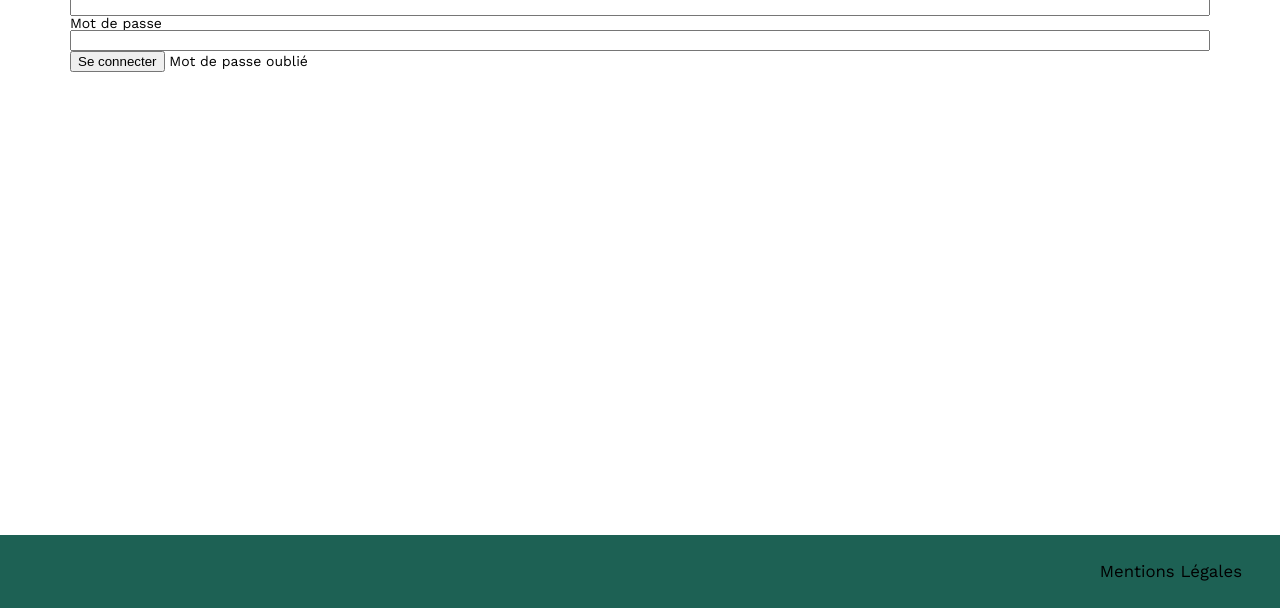
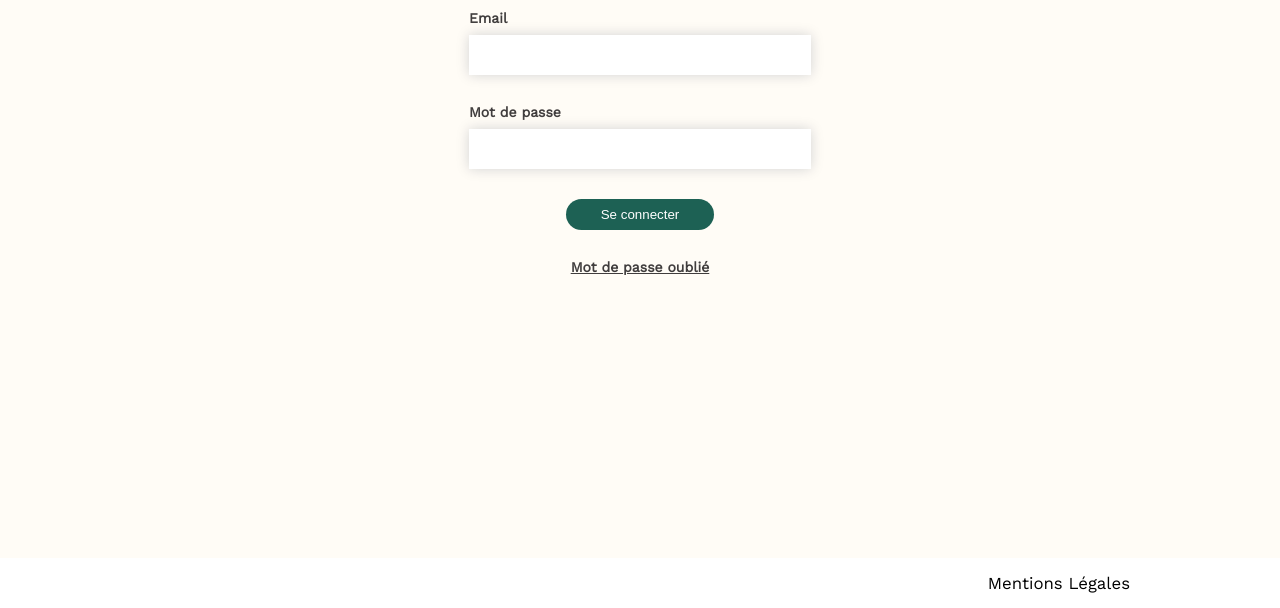
Before and after one commit to Shania-S/Portfolio_Sophie_Bluel, a plain HTML site: page FrontEnd/login.html in a window 1280 px wide. Shown: the part 192-800 px from the top of the page. Drawn offline with nearby package versions, Linux system fonts and the light colour scheme.

Commit message:
Add styles to login page, fixed horizontal scroll

```diff
--- a/FrontEnd/assets/style.css
+++ b/FrontEnd/assets/style.css
@@ -24,6 +24,8 @@ time, mark, audio, video {
 	vertical-align: baseline;
 
 }
+
+
 /* HTML5 display-role reset for older browsers */
 article, aside, details, figcaption, figure,
 footer, header, hgroup, menu, nav, section {
@@ -49,18 +51,24 @@ table {
 }
 /** end reset css**/
 body {
+
+	font-family: 'Work Sans' ;
+	font-size: 14px;
+	background-color: #FFFCF6;
+}
+
+main {
 	max-width: 1140px;
 	margin:auto;
-	font-family: 'Work Sans' ;
-	font-size: 14px;
 }
+
 header {
 	display: flex;
 	justify-content: space-between;
-	margin: 50px 0
+	margin: 50px 100px;
 }
 section {
-	margin: 50px 0
+	margin: 50px 0;
 }
 
 h1{
@@ -86,6 +94,7 @@ h2{
 	font-size: 30px;
 	color: #1D6154
 }
+
 nav ul {
 	display: flex;
 	align-items: center;
@@ -115,8 +124,8 @@ a {
 }
 #introduction img {
 	display: block;
-	margin: auto;
-	width: 80%;
+
+	width: 85%;
 }
 
 #introduction article {
@@ -149,7 +158,12 @@ a {
     display: flex;
 	gap: 10px;
 }
-
+.projectTitle {
+	display: flex;
+    justify-content: center;
+    align-items: baseline;
+    gap: 10px;
+}
 .gallery {
 	width: 100%;
 	display: grid;
@@ -184,13 +198,13 @@ a {
 	color:white;
 }
 
-section.loginSection {
+section#login {
 	width:50%;
 	justify-content: center;
 	margin: auto;
 }
 
-.loginSection form{
+#login form{
 	display: flex;
 	flex-direction: column;
 	justify-content: center;
@@ -201,10 +215,49 @@ section.loginSection {
 .formGroup {
 	display:flex;
 	flex-direction: column;
+	width: 60%;
+    gap: 10px;
+}
+
+.formGroup input {
+   height: 38px;
+   border: none;
+   box-shadow: 0px 0px 13px 0px lightgrey;
+}
+
+.formGroup label {
+	font-weight: 600;
+    color: #403d3d;
+}
+
+.forgottenPsw {
+	font-weight: 600;
+    color: #403d3d;
+	text-decoration-line: underline;
+	text-decoration-style: solid ;
+}
+
+#loginBtn {
+	border-radius: 30px;
+    border: none;
+    padding: 8px 35px;
+    color: white;
+    background-color: #1D6154;
+	cursor: pointer;
+}
+
+.errorMessage:before {
+	font-family: FontAwesome;
+    content: "\f00d";
+    float: left;
+    font-size: medium;
+    margin-right: 5px;
 }
 
 .errorMessage {
  display:none;
+ color:red;
+ font-weight: 600;
 }
 
 #contact {
@@ -251,13 +304,16 @@ input[type="submit"]{
 }
 
 footer nav ul {
-	display: flex;
-	justify-content: flex-end;
-	margin: 2em
+	margin: 0 10em;
 }
 
 footer {
-	background-color: #1D6154;
+	background-color: #ffffff;
+	width:100%;
+	height:50px;
+	display: flex;
+    align-items: center;
+    justify-content: flex-end;
 }
 
 .footerSection {
@@ -265,5 +321,4 @@ footer {
 	bottom: 0;
 	left: 0;
 	width: 100%;
-
 }
```
